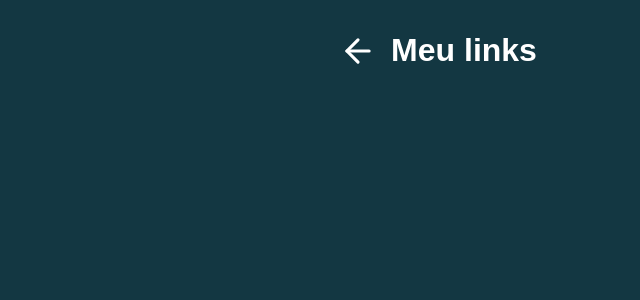
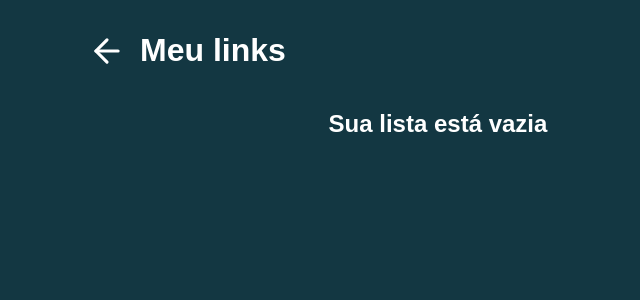
Before and after one commit to markilha/Meu-Link, a React (Create React App) app: page /links in a window 1280 px wide. Shown: the top 300 px of the page, without its empty margins (202-842 px from the left). Built offline with nearby package versions, Linux system fonts and the light colour scheme.

Commit message:
Finalizado o curso maylink

```diff
--- a/package.json
+++ b/package.json
@@ -7,6 +7,7 @@
     "@testing-library/react": "^12.1.2",
     "@testing-library/user-event": "^13.5.0",
     "axios": "^0.25.0",
+    "netlify-cli": "^8.16.1",
     "react": "^17.0.2",
     "react-dom": "^17.0.2",
     "react-icons": "^4.3.1",
--- a/src/components/LinkItem/index.js
+++ b/src/components/LinkItem/index.js
@@ -1,6 +1,7 @@
 
 import './linkitem.css';
 import { FiX, FiClipboard } from 'react-icons/fi'
+
 
 export default function LinkItem({closeModal, content}) {
 
--- a/src/pages/Links/index.js
+++ b/src/pages/Links/index.js
@@ -2,23 +2,40 @@ import { useState, useEffect } from "react";
 import "./links.css";
 import { FiArrowLeft, FiLink, FiTrash } from "react-icons/fi";
 import { Link } from "react-router-dom";
-import { getLinksSave } from "../../services/storelinks";
+import { getLinksSave, deleteLink } from "../../services/storelinks";
+import LinkItem from '../../components/LinkItem';
 
 export default function Links() {
   const [myLinks, setMyLinks] = useState([]);
   const [data, setData] = useState({});
   const [showModal, setShowModal] = useState(false);
+  const [emptyList, setEmptyList] = useState(false);
 
   useEffect(() => {
     async function getLinks() {
       const result = await getLinksSave("@encurtaLink");
-      if (result.lenght === 0) {
+      if (result.length === 0) {
         console.log("Lista vazia");
+        setEmptyList(true);
       }
       setMyLinks(result);
     }
     getLinks();
   }, []);
+
+  function handleOpenLink(link) {
+    setData(link)
+    setShowModal(true);
+  }
+
+  async function handleDelete(id) {
+    const result = await deleteLink(myLinks, id);
+    if (result.length === 0) {
+      console.log('Voce não tem mais links');
+      setEmptyList(true);
+    }
+    setMyLinks(result);
+  }
 
   return (
     <div className="links-container">
@@ -29,17 +46,30 @@ export default function Links() {
 
         <h1>Meu links</h1>
       </div>
+
+      {emptyList && (
+        <div className="links-item">
+          <h2 className="empty-text">Sua lista está vazia</h2>
+        </div>
+      )}
+
       {myLinks.map((link) => (
         <div key={link.id} className="links-item">
-          <button className="link">
+          <button className="link" onClick={() => handleOpenLink(link)}>
             <FiLink size={18} color="#FFF" />
             {link.long_url}
           </button>
-          <button className="link-delete">
+          <button className="link-delete" onClick={() => handleDelete(link.id)} >
             <FiTrash size={24} color="#FF5454" />
           </button>
         </div>
       ))}
+      {showModal && (
+        <LinkItem
+          closeModal={() => setShowModal(false)}
+          content={data}
+        />
+      )}
     </div>
   );
 }
--- a/src/pages/Links/links.css
+++ b/src/pages/Links/links.css
@@ -55,7 +55,12 @@
     border:0;
     background:transparent;
 }
-
+.empty-text{
+    width: 100%;
+    text-align: center;
+    margin-top: 28px;
+    color: #FFF;
+}
 
 @media(max-width:715px){
     .links-container{
--- a/src/services/storelinks.js
+++ b/src/services/storelinks.js
@@ -21,3 +21,16 @@ export async function saveLink(key, newLink) {
   await localStorage.setItem(key, JSON.stringify(linksStored));
   console.log("Link Salvo com sucesso!!!");
 }
+
+//Deletar algum link salvo
+
+export function deleteLink(links, id) {
+
+  let myLinks = links.filter(item => {
+    return (item.id !== id);
+  })
+
+  localStorage.setItem('@encurtaLink', JSON.stringify(myLinks));
+  console.log('Link deletado com sucesso!!!');
+  return myLinks;
+}
```
Also changed, not shown: 2 other files (tests, documents, lock files or other folders).
